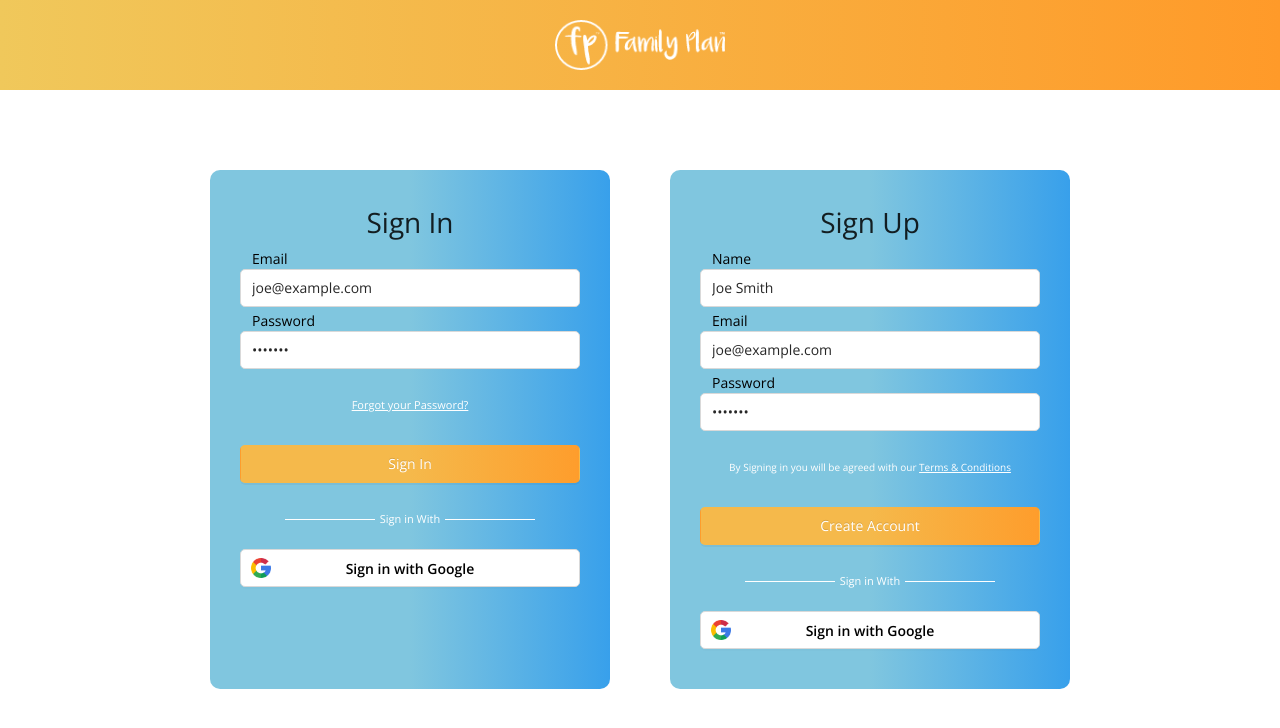
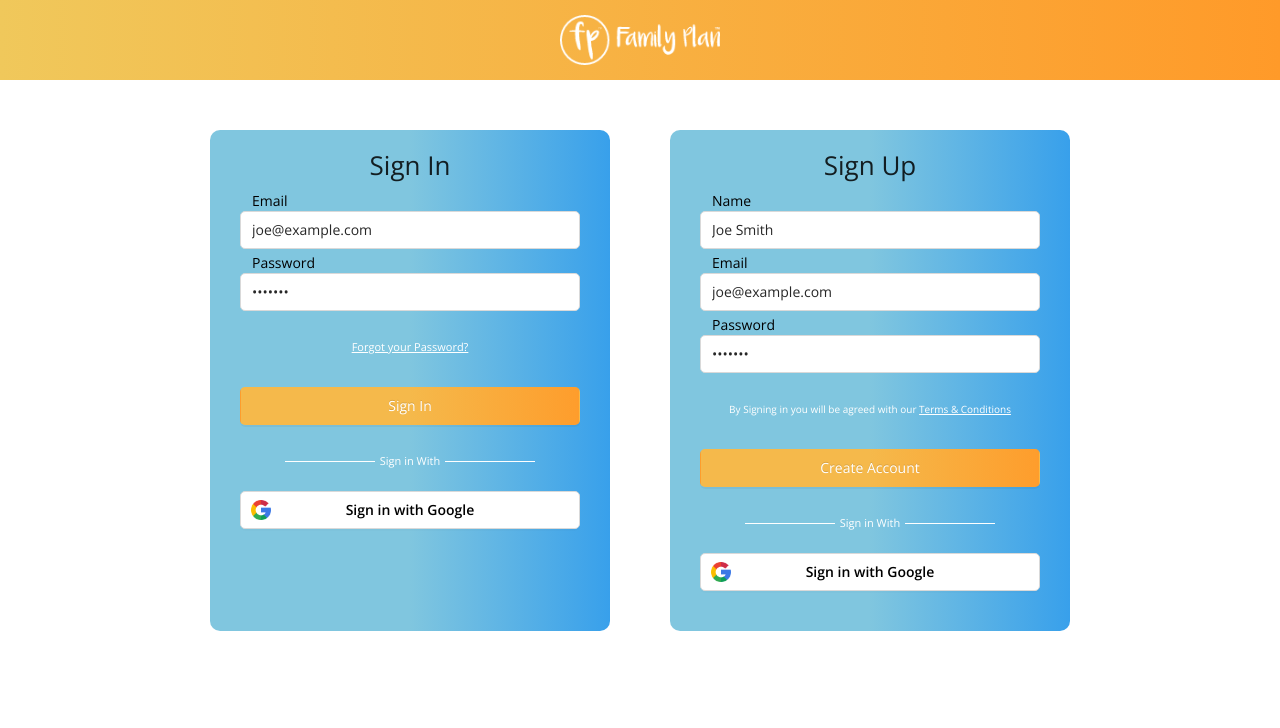
Before and after one commit to fahadcoddle/family-plan-web, a React (Create React App) app: page / in a window 1280 px wide. Shown: the top 728 px of the page. Built offline with nearby package versions, Linux system fonts and the light colour scheme.

Commit message:
signin screen height adjustments

```diff
--- a/src/Signin/Signin.scss
+++ b/src/Signin/Signin.scss
@@ -1,6 +1,6 @@
 .content {
     &-wrap {
-        margin: 80px 30px 30px 30px;
+        margin: 50px 30px 30px 30px;
         display: flex;
         flex-direction: column;
         text-align: center;
@@ -159,7 +159,7 @@
         background: -webkit-linear-gradient(90deg, rgba(240, 200, 91, 1) 0%, rgba(255, 154, 41, 1) 100%);
         background: linear-gradient(90deg, rgba(240, 200, 91, 1) 0%, rgba(255, 154, 41, 1) 100%);
         filter: progid:DXImageTransform.Microsoft.gradient(startColorstr="#f0c85b",endColorstr="#ff9a29",GradientType=1);
-        padding: 20px 0px;
+        padding: 15px 0px;
         display: -webkit-box;
         display: -ms-flexbox;
         display: flex;
@@ -173,7 +173,7 @@
             padding: 10px 0px;
         }
         .logo-wrap {
-            width: 170px;
+            width: 160px;
             height: 50px;
             img {
                 width: 100%;
@@ -221,10 +221,10 @@
         }
     }
 }
-.sign-in-wrap {
-    max-height: 100vh;
-    overflow: hidden;
-}
+// .sign-in-wrap {
+//     max-height: 100vh;
+//     overflow: hidden;
+// }
 .ant-form-item-control::focus ~ .ant-form-item-label,
 .ant-form-item-control::valid ~ .ant-form-item-label {
     font-size: 75%;
@@ -299,7 +299,7 @@
 @media (max-width: 1919px) {
     .content-card {
         h1 {
-            font-size: 28px;
+            font-size: 26px;
         }
         .fgt-pwd {
             span {
@@ -333,7 +333,7 @@
         }
     }
     .content-wrap {
-        padding: 30px 30px 40px 30px;
+        padding: 15px 30px 40px 30px;
     }
 }
 @media (max-width: 767px) {
```
